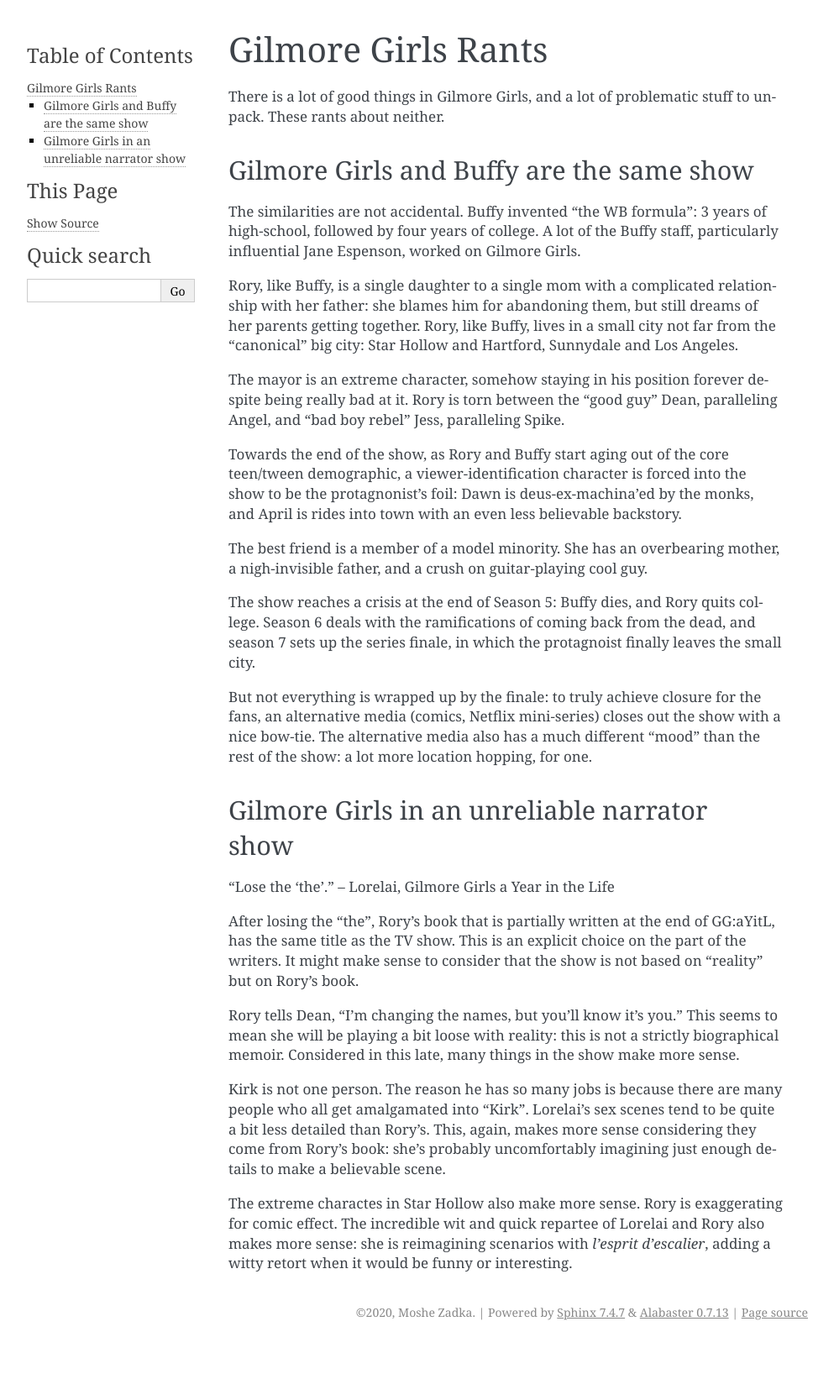
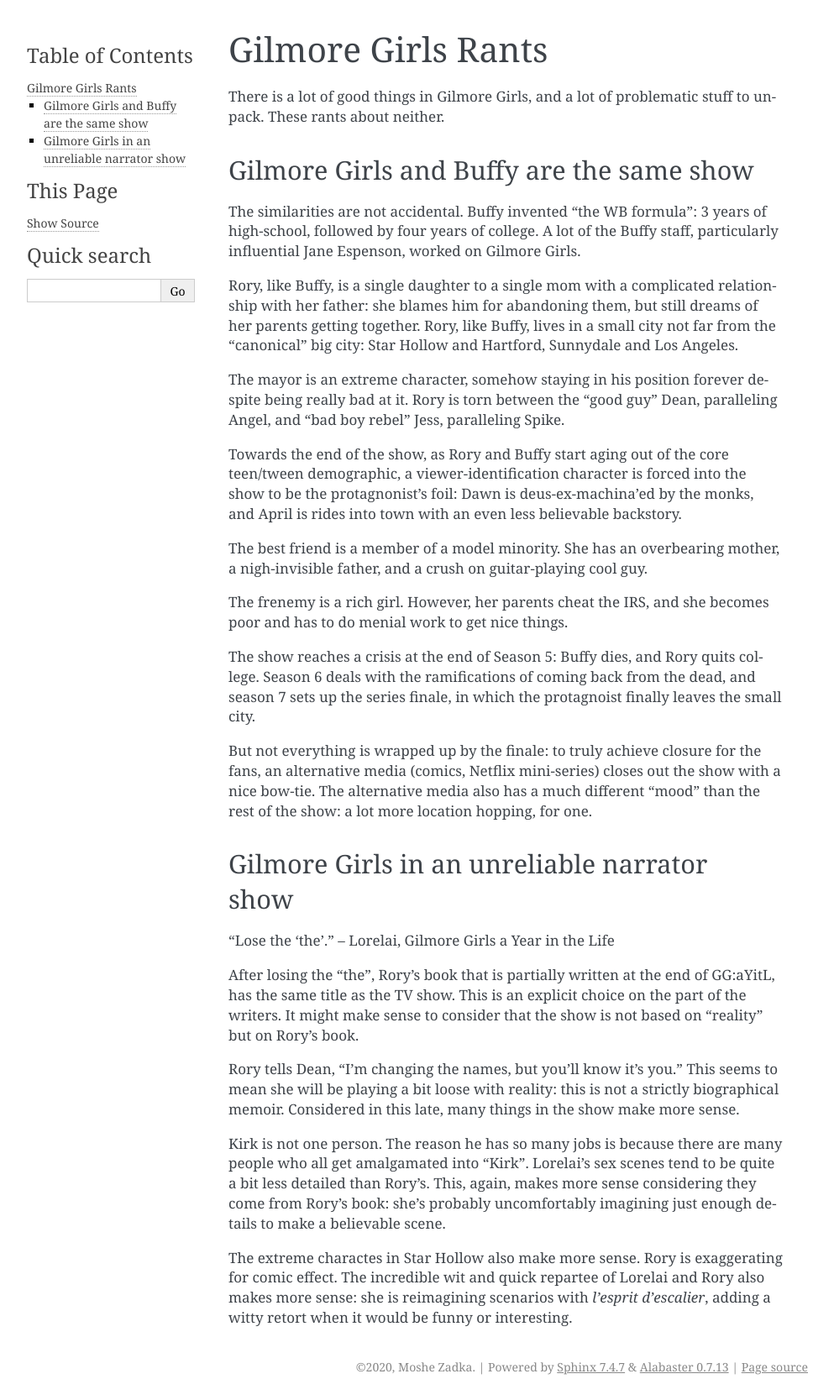
Before and after one commit to moshez/rants, a Sphinx documentation site: the page built from doc/gilmore-girls.rst, in a window 1280 px wide. Shown: the whole page at 84% size, without its empty margins (148-1141 px from the left). Built offline with Sphinx 7.4.7, drawn with Linux system fonts in a browser that asks for light colours; before the commit the page ends 1602 px from its top, so only the background shows below that.

Commit message:
+paris/cordelia

```diff
--- a/doc/gilmore-girls.rst
+++ b/doc/gilmore-girls.rst
@@ -46,6 +46,10 @@
 She has an overbearing mother,
 a nigh-invisible father,
 and a crush on guitar-playing cool guy.
+
+The frenemy is a rich girl.
+However, her parents cheat the IRS,
+and she becomes poor and has to do menial work to get nice things.
 
 The show reaches a crisis at the end of Season 5:
 Buffy dies, and Rory quits college.
```
